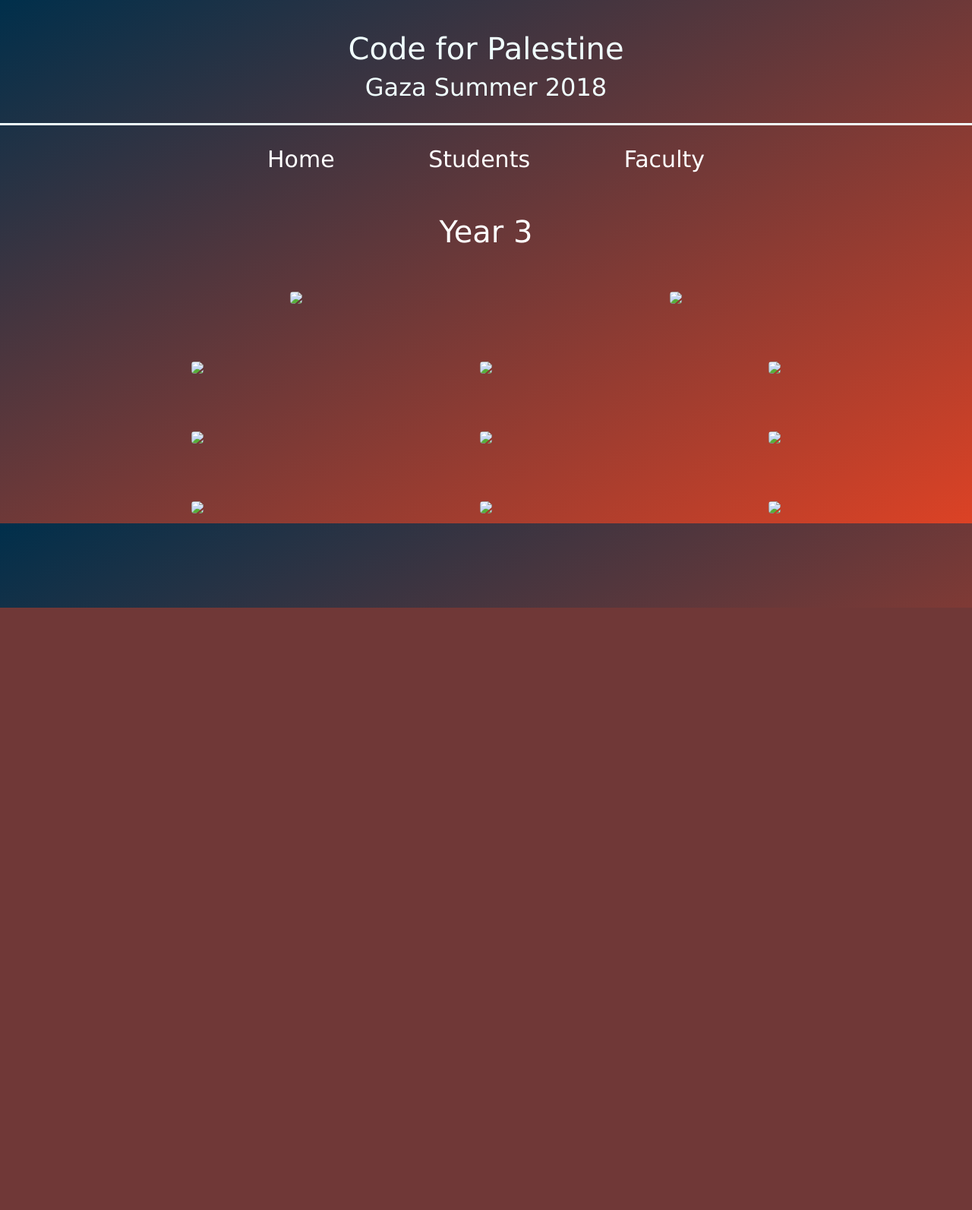
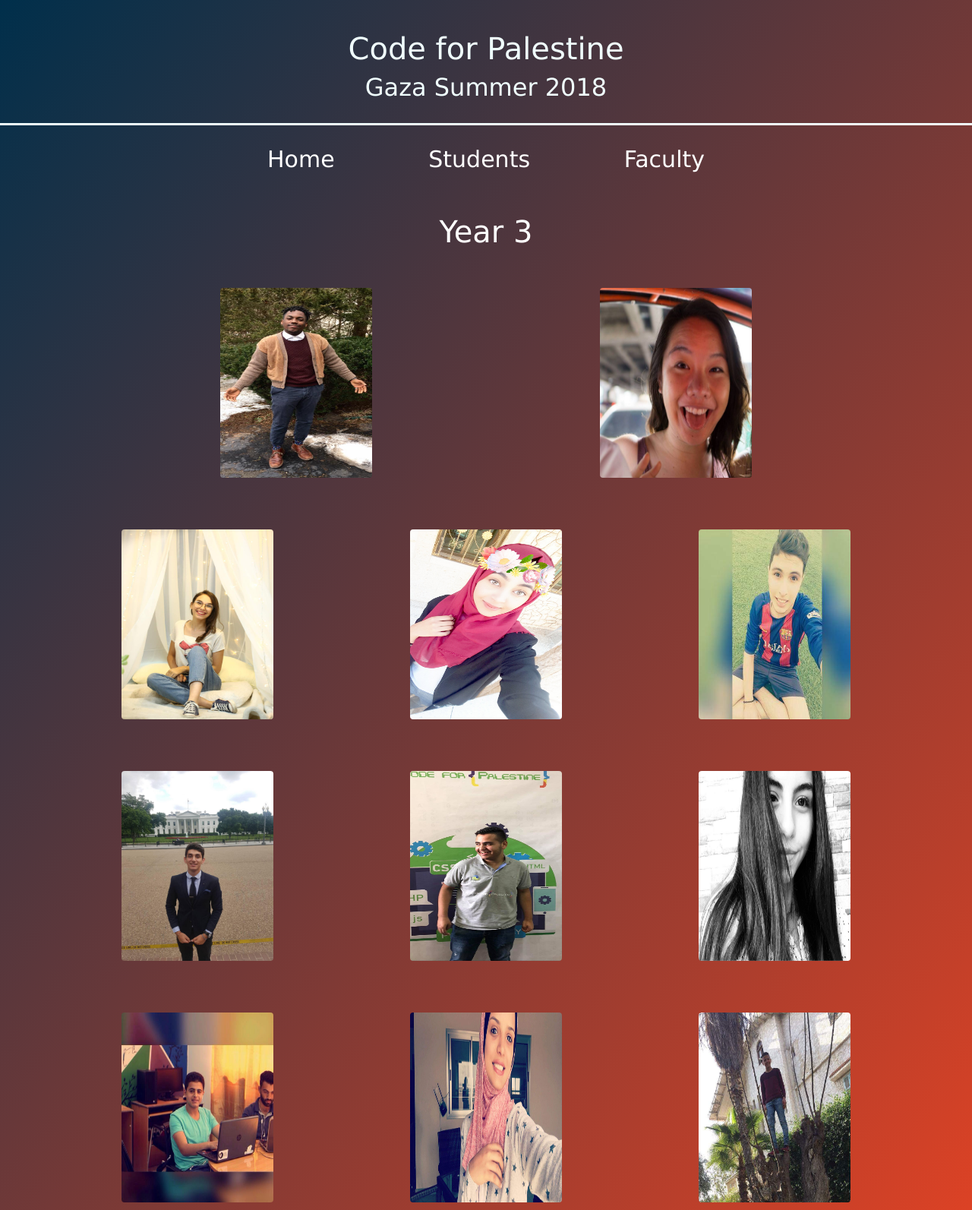
Before and after one commit to HatemSaadallah/CodeforPaletineYearBook2018, a Flask app: page /yearThree in a window 1280 px wide. Shown: the whole page at 76% size. Before the commit the page ends 800 px from the top, so only its background shows below. Run offline with Flask 2, Linux system fonts and the light colour scheme; some libraries are stand-ins or nearby versions.

Commit message:
Year 3 Finished

```diff
--- a/templates/y3_page.html
+++ b/templates/y3_page.html
@@ -39,27 +39,27 @@
 	<div class="container">
 	<h1 class="col-xs-1 text-center head-text">Year 3</h1>
 	<div class="instructors row">
-		<a class="button" href="#popup1"><img class=" rounded" id="brad" src='http://via.placeholder.com/200x250'></a>
+		<a class="button" href="#popup1"><img class=" rounded" id="brad" src='../static/Images/brad.jpg' height="250" width="200"></a>
 
-		<a class="button" href="#popup2"><img class="rounded" id="vikkie " src='http://via.placeholder.com/200x250'></a>
+		<a class="button" href="#popup2"><img class="rounded" id="vikkie " src='../static/Images/vicki.jpg' height="250" width="200"></a>
 
 	</div>
 
 	<div class="students">
 		<div class="row students-raw">
-			<a class="button" href="#popup3"><img class="rounded" src='http://via.placeholder.com/200x250'></a>
-			<a class="button" href="#popup4"><img class="rounded" src='http://via.placeholder.com/200x250'></a>
-			<a class="button" href="#popup5"><img class="rounded" src='http://via.placeholder.com/200x250'></a>
+			<a class="button" href="#popup3"><img class="rounded" src='../static/Images/bakeza.jpeg' height="250" width="200"></a>
+			<a class="button" href="#popup4"><img class="rounded" src='../static/Images/hala_barka.jpg' height="250" width="200"></a>
+			<a class="button" href="#popup5"><img class="rounded" src='../static/Images/khalid_h.jpg' height="250" width="200"></a>
 		</div>
 		<div class="row students-raw">
-			<a class="button" href="#popup6"><img class="rounded" src='http://via.placeholder.com/200x250'></a>
-			<a class="button" href="#popup7"><img class="rounded" src='http://via.placeholder.com/200x250'></a>
-			<a class="button" href="#popup8"><img class="rounded" src='http://via.placeholder.com/200x250'></a>
+			<a class="button" href="#popup6"><img class="rounded" src='../static/Images/khalid_z.jpg' height="250" width="200"></a>
+			<a class="button" href="#popup7"><img class="rounded" src='../static/Images/mohammed_y3.jpg' height="250" width="200"></a>
+			<a class="button" href="#popup8"><img class="rounded" src='../static/Images/roaa.jpg' height="250" width="200"></a>
 		</div>
 		<div class="row students-raw">
-			<a class="button" href="#popup9"><img class="rounded" src='http://via.placeholder.com/200x250'></a>
-			<a class="button" href="#popup10"><img class="rounded" src='http://via.placeholder.com/200x250'></a>
-			<a class="button" href="#popup11"><img class="rounded" src='http://via.placeholder.com/200x250'></a>
+			<a class="button" href="#popup9"><img class="rounded" src='../static/Images/odai.jpg' height="250" width="200"></a>
+			<a class="button" href="#popup10"><img class="rounded" src='../static/Images/arwa_a.jpg' height="250" width="200"></a>
+			<a class="button" href="#popup11"><img class="rounded" src='../static/Images/hadi.jpg' height="250" width="200"></a>
 		</div>
 
 		</div>
@@ -74,8 +74,8 @@
 			<h2>Brad "Abu Jabha" Watson</h2>
 			<a class="close" href="#">&times;</a>
 			<div class="content">
-				Bakeza hopes to travel to Spain, USA, and the UK. Her favorite quote is: "Only I can change my life. No one can do it for me."♥
-				SUPERALTIVE: Most likely to be on broadway
+				Brad's favorite moment was the Debka battle with Nahed and the students. His most memorable moment was eating 10 peppers in a row with Bora and having a surrise dinner prepared by the staff at Al Mat'haf .
+				SUPERLATIVE: Most likley to be mistaken for "Alexander"
 			</div>
 		</div>
 	</div>
@@ -85,8 +85,7 @@
 			<h2>Vicki "Kees Potato" Niu</h2>
 			<a class="close" href="#">&times;</a>
 			<div class="content">
-				Bakeza hopes to travel to Spain, USA, and the UK. Her favorite quote is: "Only I can change my life. No one can do it for me."♥
-				SUPERALTIVE: Most likely to be on broadway
+				Vicki's favorite moment was her first Dabka session. Her funniest moment was when she was told "Vicki be serious" during the eastern dance lessons. SUPERLATIVE: Most likely to take down the banks
 			</div>
 		</div>
 	</div>
@@ -104,6 +103,7 @@
 	</div>
 
 		<div id="popup4" class="overlay">
+		<div class="popup">
 			<h2>Hala "Baba Habibi" Barka</h2>
 			<a class="close" href="#">&times;</a>
 			<div class="content">
@@ -181,10 +181,10 @@
 
 		<div id="popup11" class="overlay">
 		<div class="popup">
-			<h2>Hadi "hodhod" Al-maqadma</h2>
+			<h2>Hade "hodhod" Al-maqadma</h2>
 			<a class="close" href="#">&times;</a>
 			<div class="content">
-				Hadi's most memorable moment was when we were dancing and singing songs for our nicknames. He wants to study medicine and to travel all over the world.
+				Hade's most memorable moment was when we were dancing and singing songs for our nicknames. He wants to study medicine and to travel all over the world.
 				SUPERALTIVE: Most likely to create a new programming lanagauge
 			</div>
 		</div>
```
Also changed, not shown: static/Images/arwa_a.jpg (added), static/Images/bakeza.jpeg (added), static/Images/brad.jpg (added), static/Images/hadi.jpg (added), static/Images/hala_barka.jpg (added), static/Images/khalid_h.jpg (added), static/Images/khalid_z.jpg (added), static/Images/mohammed_y3.jpg (added), static/Images/odai.jpg (added), static/Images/roaa.jpg (added), static/Images/vicki.jpg (added).
